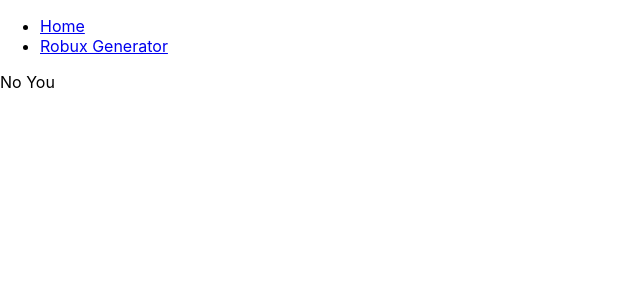
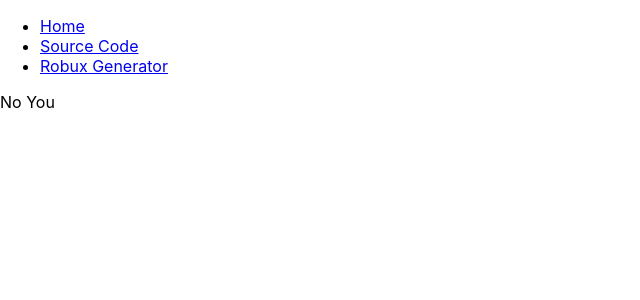
Before and after one commit to JMPJNS/weird, a React (Create React App) app: page / in a window 1280 px wide. Shown: the top 300 px of the page, without its empty margins (0-640 px from the left). Built offline with nearby package versions, Linux system fonts and the light colour scheme.

Commit message:
add link to source code

```diff
--- a/src/App.tsx
+++ b/src/App.tsx
@@ -10,7 +10,9 @@ export default function App() {
         <nav>
           <ul>
             <li><a href="/">Home</a></li>
+            <li><a href="https://github.com/JMPJNS/weird">Source Code</a></li>
             <li><a href="/free-robux">Robux Generator</a></li>
+
           </ul>
         </nav>
 
```
